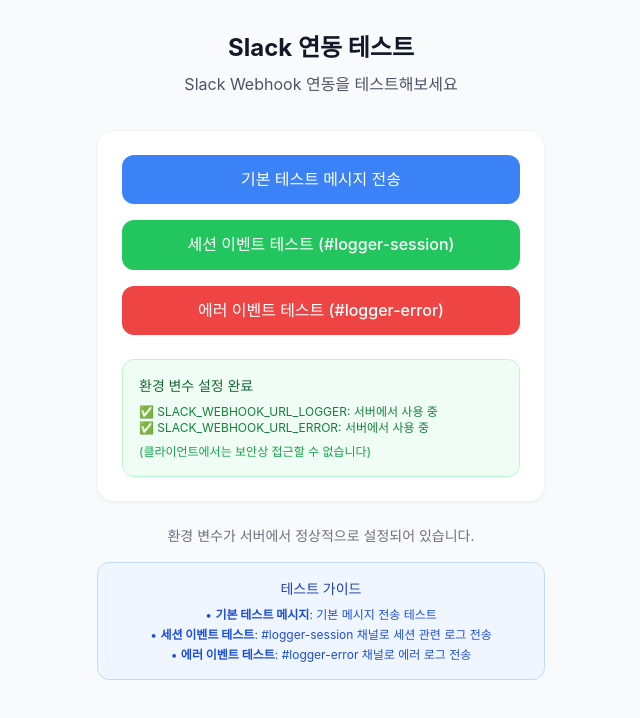
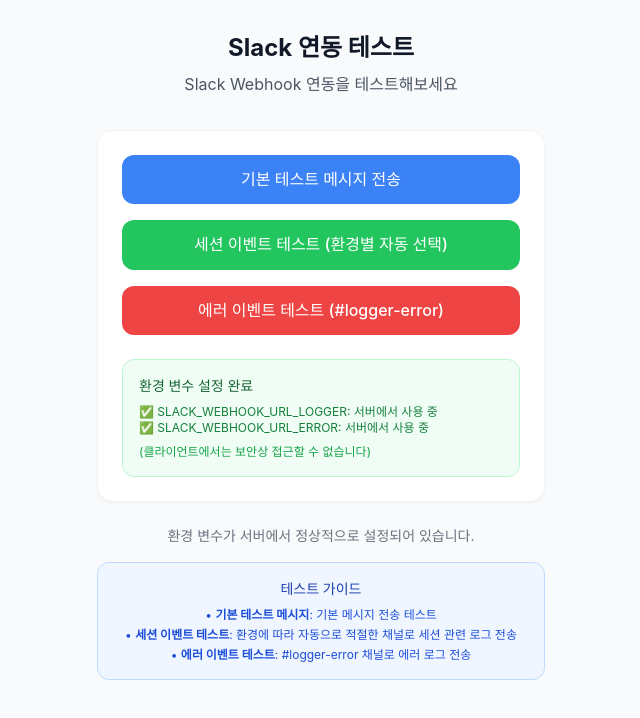
Before and after one commit to jiminlimdesigner/midegaja, a Next.js app: page /test-slack in a window 1280 px wide. Shown: the top 718 px of the page, without its empty margins (319-959 px from the left). Built offline with nearby package versions, Linux system fonts and the light colour scheme.

Commit message:
Fix: Remove hardcoded channel from test page to allow automatic environment-based channel selection

```diff
--- a/src/app/test-slack/page.tsx
+++ b/src/app/test-slack/page.tsx
@@ -23,10 +23,10 @@
 
   const handleTestSessionEvents = async () => {
     setIsLoading(true);
-    setMessage('세션 이벤트 테스트 전송 중... (#logger-session 채널)');
+    setMessage('세션 이벤트 테스트 전송 중... (환경에 따라 자동 선택)');
 
     try {
-      // 세션 관련 이벤트 전송 (logger-session 채널)
+      // 세션 관련 이벤트 전송 (채널 미지정으로 환경에 따라 자동 선택)
       await logUserEventNew.sessionStart('테스트 주제', '사고의 전환', 3, {
         sketch: 0.5,
         color: 0.75,
@@ -48,7 +48,7 @@
         { name: '정리', duration: 60 }
       ]);
 
-      setMessage('✅ 세션 이벤트가 #logger-session 채널에 성공적으로 전송되었습니다!');
+      setMessage('✅ 세션 이벤트가 환경에 맞는 채널에 성공적으로 전송되었습니다!');
     } catch (error) {
       setMessage(`❌ 세션 이벤트 전송 실패: ${error}`);
     } finally {
@@ -103,7 +103,7 @@
               disabled={isLoading}
               className="w-full bg-green-500 text-white py-3 px-4 rounded-lg font-medium hover:bg-green-600 transition-colors disabled:opacity-50"
             >
-              {isLoading ? '전송 중...' : '세션 이벤트 테스트 (#logger-session)'}
+              {isLoading ? '전송 중...' : '세션 이벤트 테스트 (환경별 자동 선택)'}
             </button>
 
             <button
@@ -146,7 +146,7 @@
             <h3 className="text-sm font-medium text-blue-800 mb-2">테스트 가이드</h3>
             <ul className="text-xs text-blue-700 space-y-1">
               <li>• <strong>기본 테스트 메시지</strong>: 기본 메시지 전송 테스트</li>
-              <li>• <strong>세션 이벤트 테스트</strong>: #logger-session 채널로 세션 관련 로그 전송</li>
+              <li>• <strong>세션 이벤트 테스트</strong>: 환경에 따라 자동으로 적절한 채널로 세션 관련 로그 전송</li>
               <li>• <strong>에러 이벤트 테스트</strong>: #logger-error 채널로 에러 로그 전송</li>
             </ul>
           </div>
```
Also changed, not shown: 1 other file (tests, documents, lock files or other folders).
